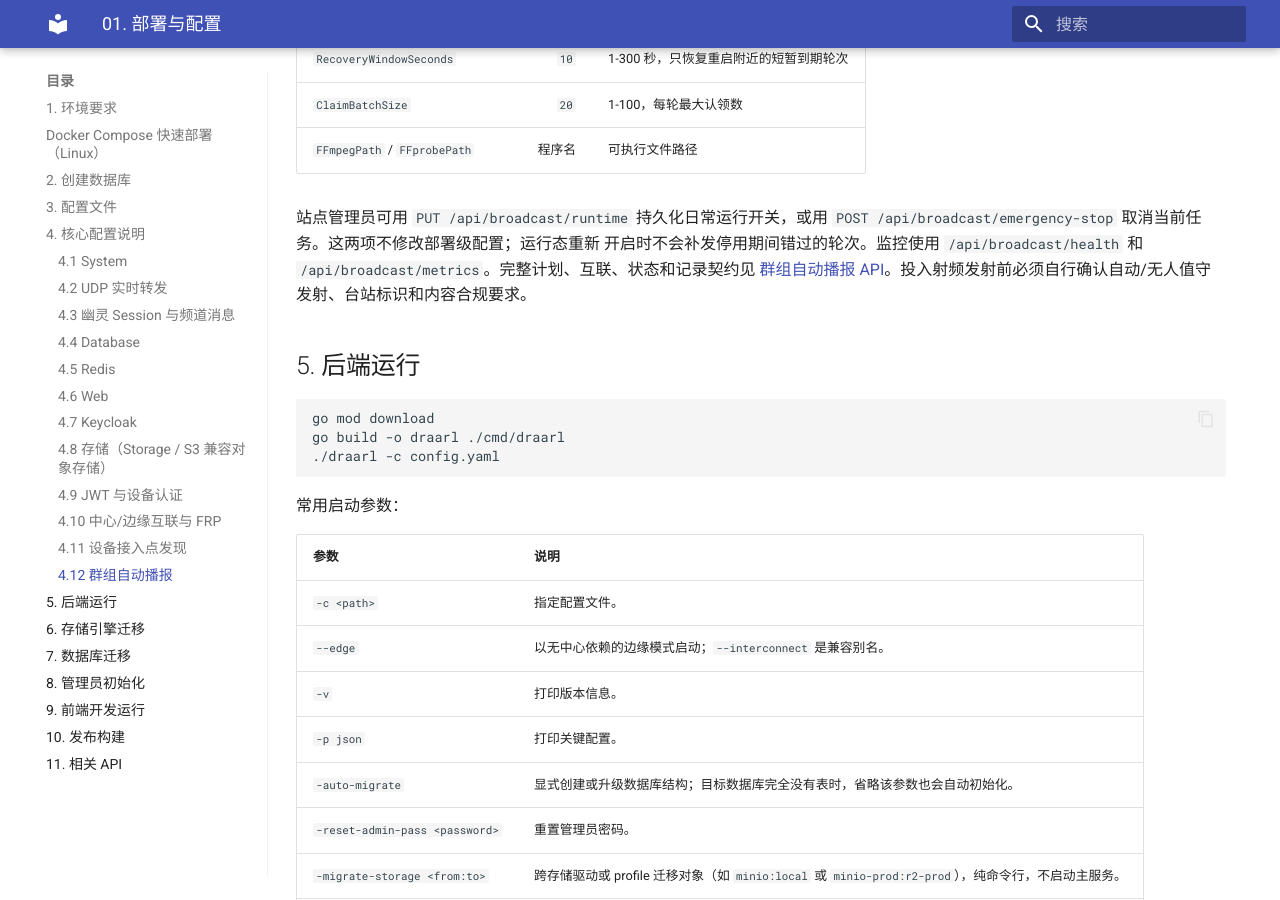
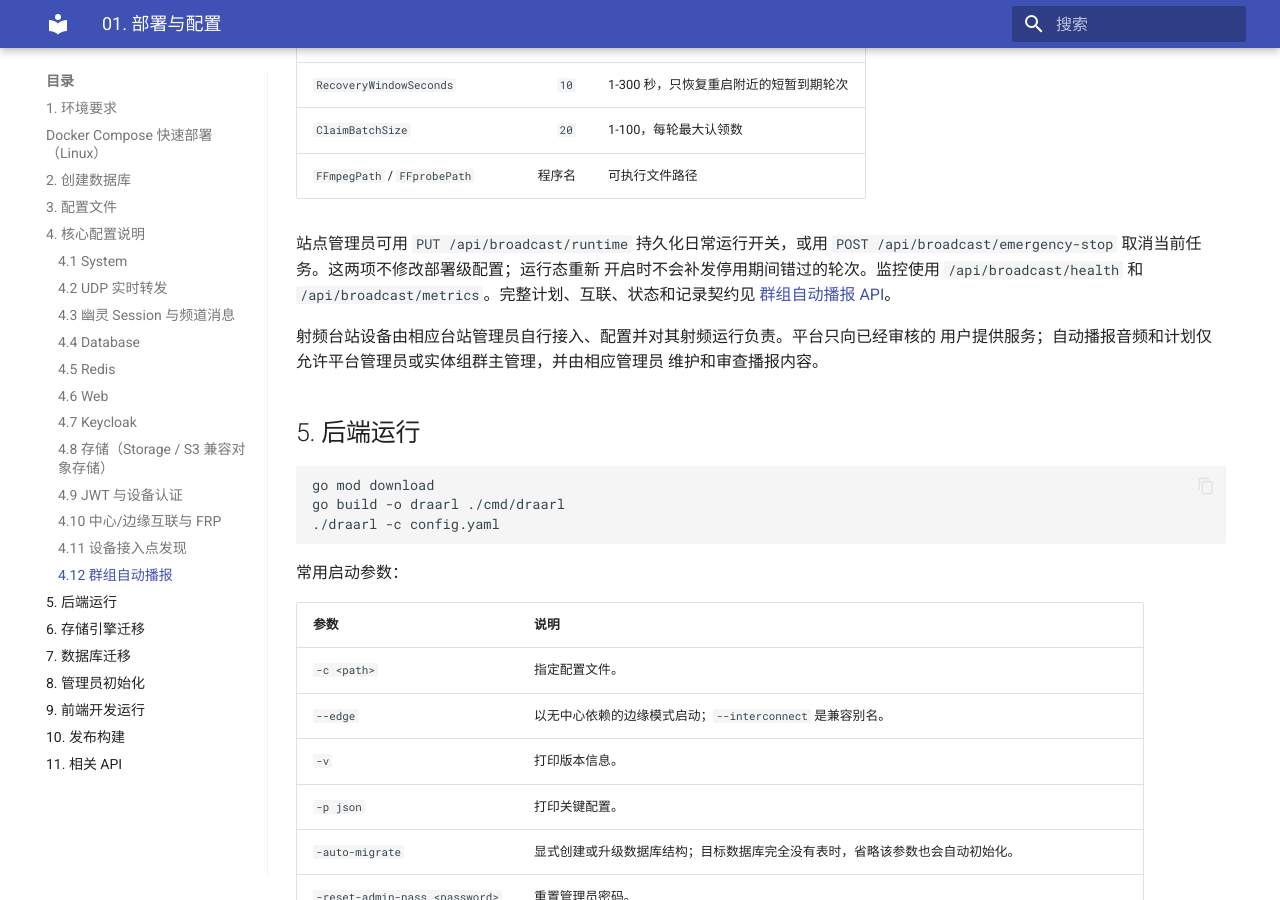
Before and after one commit to Daofengql/DraARL-Server, an MkDocs documentation site: the page built from docs/usage/01-部署与配置.md, in a window 1280 px wide and 900 px high, scrolled down 11475 px. Built offline with MkDocs 1.6.1 and Material for MkDocs 9.7.7, drawn with Linux system fonts in a browser that asks for light colours; some of the changed text lies outside the part shown.

Commit message:
docs: clarify broadcast responsibility boundaries

```diff
--- a/docs/usage/01-部署与配置.md
+++ b/docs/usage/01-部署与配置.md
@@ -29,8 +29,8 @@
   `host:port` 或反代域名；不要填写 Compose 内部服务名 `minio:9000`。
 - `DRAARL_MINIO_USE_SSL`：上述已发布地址是否使用 HTTPS。
 - `DRAARL_HTTP_PORT`、`DRAARL_UDP_PORT`：宿主机发布端口。
-- `DRAARL_BROADCAST_ENABLED`：自动播报部署级硬开关，默认 `false`；启用前应确认
-  无人值守发射和内容合规要求。
+- `DRAARL_BROADCAST_ENABLED`：自动播报部署级硬开关，默认 `false`；由负责接入射频
+  设备的台站管理员按其设备管理责任显式启用。
 - `DRAARL_GO_PROXY`：仅影响镜像构建时的 Go 模块下载；默认使用官方代理，所在
   网络无法访问时可改为可信的兼容代理。
 
@@ -432,8 +432,11 @@
 `POST /api/broadcast/emergency-stop` 取消当前任务。这两项不修改部署级配置；运行态重新
 开启时不会补发停用期间错过的轮次。监控使用 `/api/broadcast/health` 和
 `/api/broadcast/metrics`。完整计划、互联、状态和记录契约见
-[群组自动播报 API](../api/13-群组自动播报.md)。投入射频发射前必须自行确认自动/无人值守
-发射、台站标识和内容合规要求。
+[群组自动播报 API](../api/13-群组自动播报.md)。
+
+射频台站设备由相应台站管理员自行接入、配置并对其射频运行负责。平台只向已经审核的
+用户提供服务；自动播报音频和计划仅允许平台管理员或实体组群主管理，并由相应管理员
+维护和审查播报内容。
 
 ## 5. 后端运行
 
--- a/mkdocs.yml
+++ b/mkdocs.yml
@@ -67,3 +67,4 @@
       - 10. WebSocket协议详解: api/10-WebSocket协议详解.md
       - 11. 错误码与状态码: api/11-错误码与状态码.md
       - 12. 客户端资源分发: api/12-客户端资源分发.md
+      - 13. 群组自动播报: api/13-群组自动播报.md
```
Also changed, not shown: docs/api/13-群组自动播报.md (+6 -3 lines), 1 other file.
